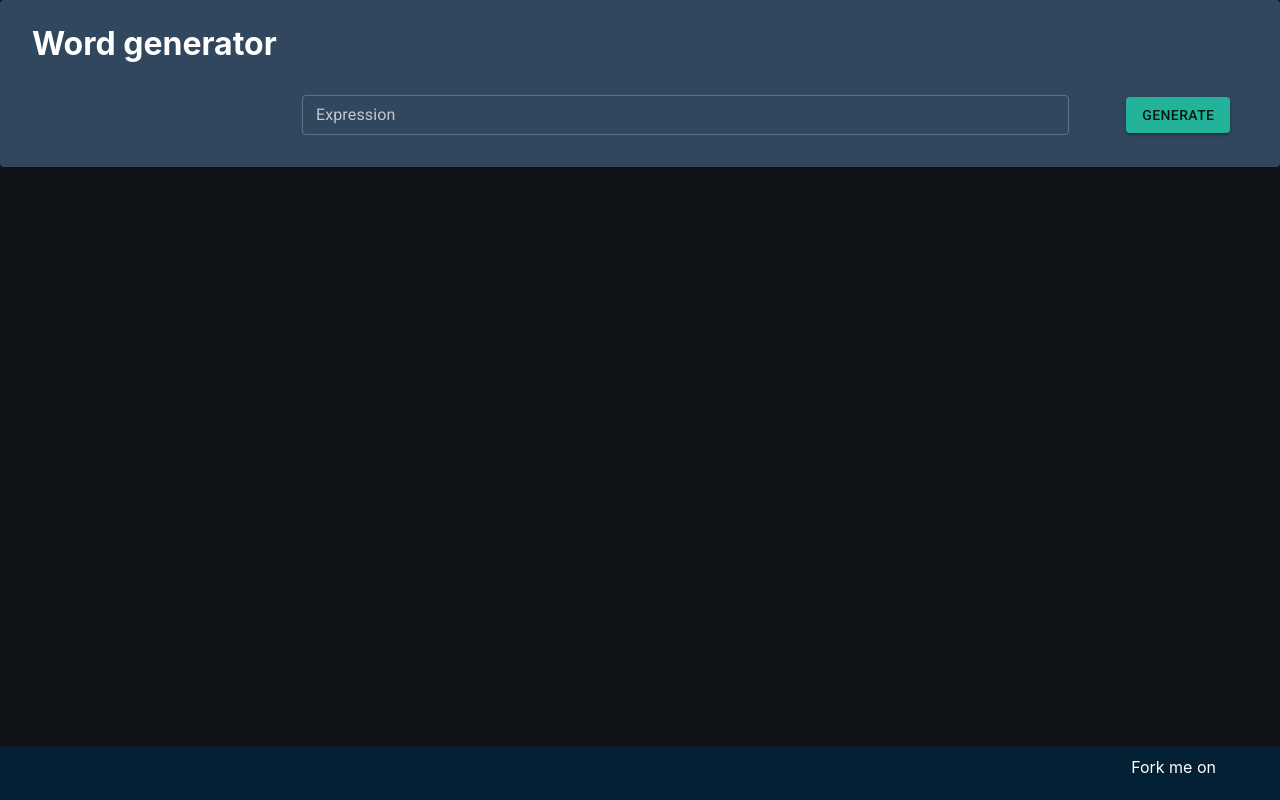
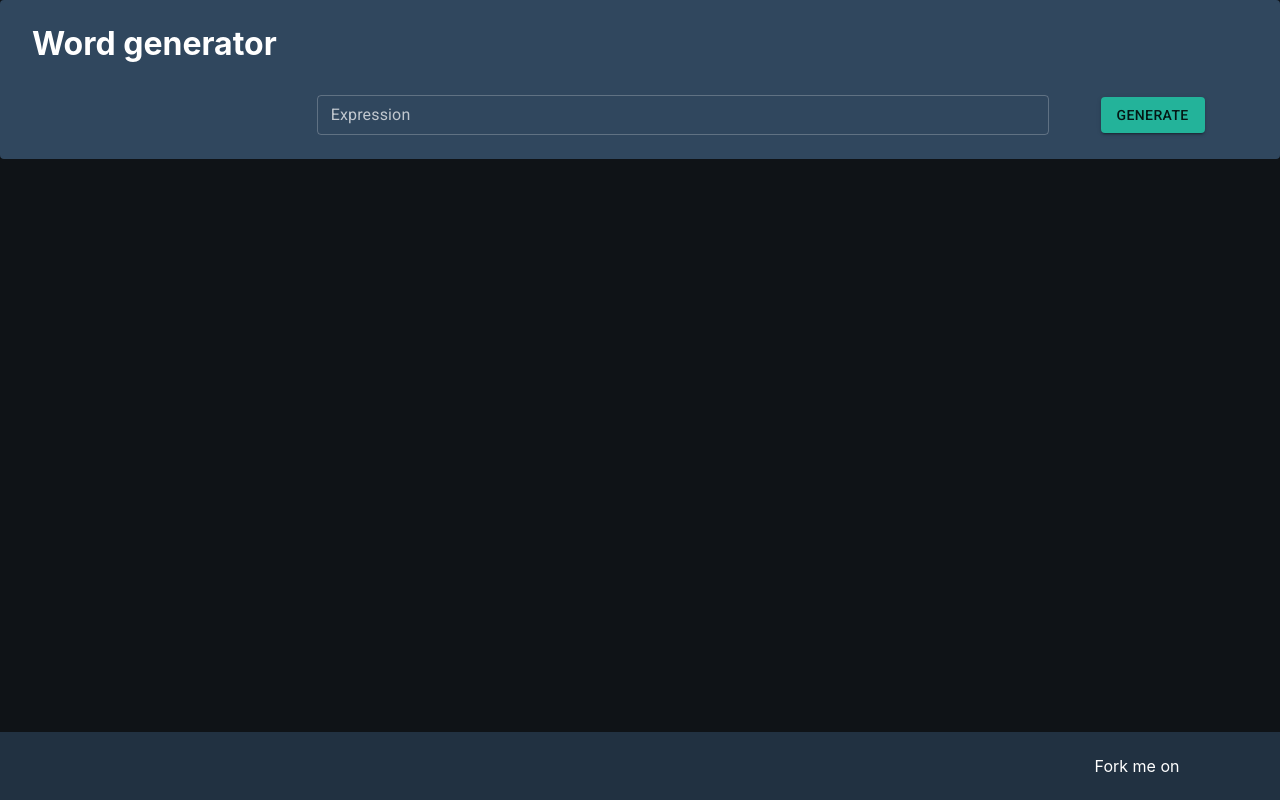
Before and after one commit to pjozsef/word-generator, a React (Create React App) app in the folder word-generator-web/frontend/: page / in a window 1280 px wide. Built offline with nearby package versions, Linux system fonts and the light colour scheme.

Commit message:
feat(web-fe): use miu styling in footer

```diff
--- a/word-generator-web/frontend/src/components/app.css
+++ b/word-generator-web/frontend/src/components/app.css
@@ -15,5 +15,5 @@
 }
 
 #footer {
-  flex: 1 1 3%
+  flex: 1 1
 }
--- a/word-generator-web/frontend/src/components/footer.css
+++ /dev/null
@@ -1,12 +0,0 @@
-@import "../style/constants.css";
-
-#footer {
-  background-color: var(--primary-dark);
-  position: relative;
-}
-
-#footer a {
-  transform: translate(0%, 50%);
-  float: right;
-  margin: 0 5vw 0 0;
-}
--- a/word-generator-web/frontend/src/components/footer.tsx
+++ b/word-generator-web/frontend/src/components/footer.tsx
@@ -1,15 +1,41 @@
 import React from 'react';
-import './footer.css'
 import { InlineIcon } from '@iconify/react';
 import githubOutlined from '@iconify/icons-ant-design/github-outlined';
 import ThemedLink from './themed-link';
+import { makeStyles, Theme, createStyles } from '@material-ui/core';
+
+const useStyles = makeStyles((theme: Theme) =>
+  createStyles({
+    root: {
+      background: theme.palette.primary.dark,
+      padding: theme.spacing(3, 4),
+      display: 'flex',
+      flexFlow: 'row nowrap'
+    },
+    linkContainer: {
+      display: 'flex',
+      flexGrow: 2,
+      flexBasis: 1,
+      '& > *': {
+        margin: 'auto'
+      }
+    },
+    leftGap: {
+      flexGrow: 9
+    }
+  })
+)
 
 export default function Footer() {
+  const classes = useStyles()
   return (
-    <div id="footer">
-      <ThemedLink href="https://github.com/pjozsef/word-generator">
-        Fork me on <InlineIcon icon={githubOutlined} height={32} />
-      </ThemedLink>
+    <div className={classes.root}>
+      <div className={classes.leftGap} />
+      <div className={classes.linkContainer}>
+        <ThemedLink href="https://github.com/pjozsef/word-generator">
+          Fork me on <InlineIcon icon={githubOutlined} height={32} />
+        </ThemedLink>
+      </div>
     </div>
   )
 }
--- a/word-generator-web/frontend/src/components/header.tsx
+++ b/word-generator-web/frontend/src/components/header.tsx
@@ -37,14 +37,15 @@ const useStyle = makeStyles((theme: Theme) =>
             display: 'flex',
             flexFlow: 'column nowrap',
             justifyContent: 'space-around',
-            alignItems: 'stretch'
+            alignItems: 'stretch',
+            padding: theme.spacing(3,4)
         },
         h1: {
-            margin: theme.spacing(3, 4, 1)
+            margin: theme.spacing(0, 0, 1)
         },
         inputDiv: {
             display: 'flex',
-            margin: theme.spacing(3, 0, 4),
+            margin: theme.spacing(3, 0, 0),
             '& > *': {
                 margin: theme.spacing(0, 1)
             }
@@ -58,7 +59,7 @@ const useStyle = makeStyles((theme: Theme) =>
         generateButtonContainer: {
             display: 'flex',
             flexGrow: 2,
-            flexBasis: 2,
+            flexBasis: 1,
         },
         generateButton: {
             margin: 'auto'
```
